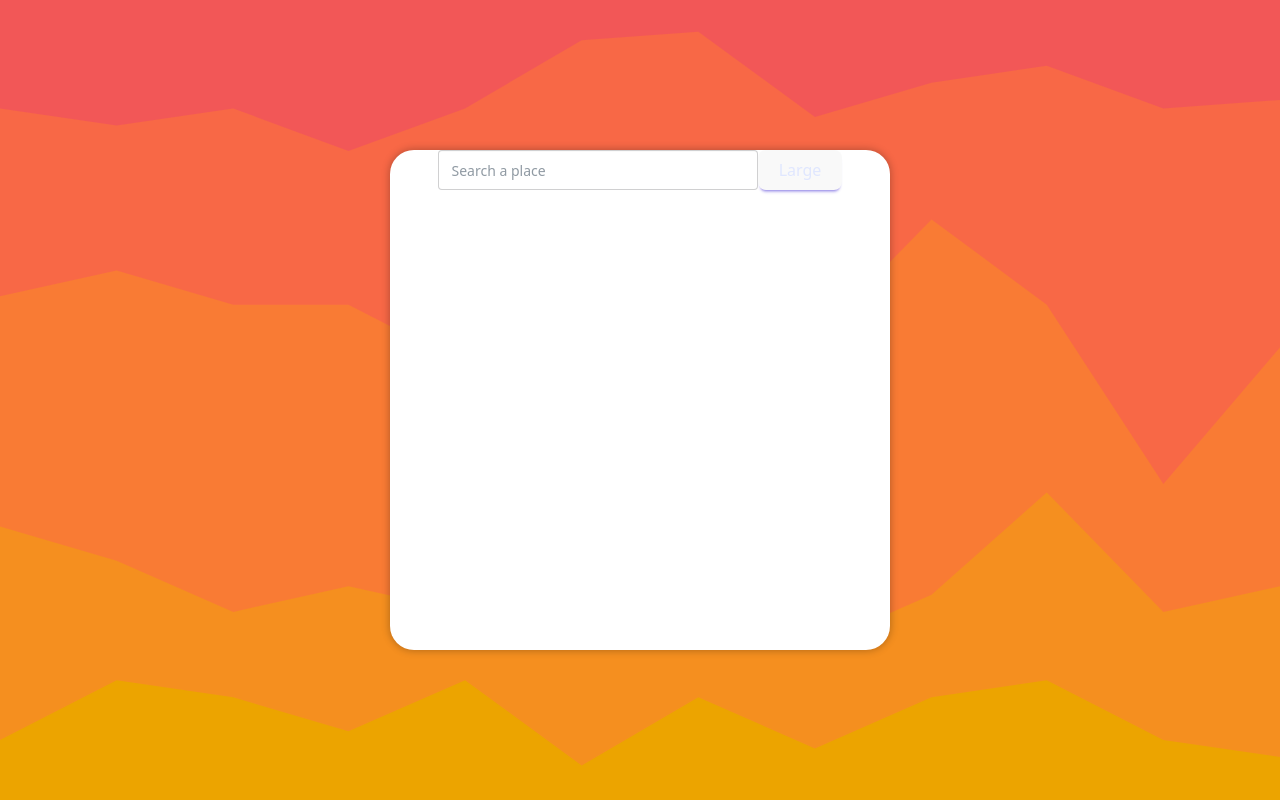
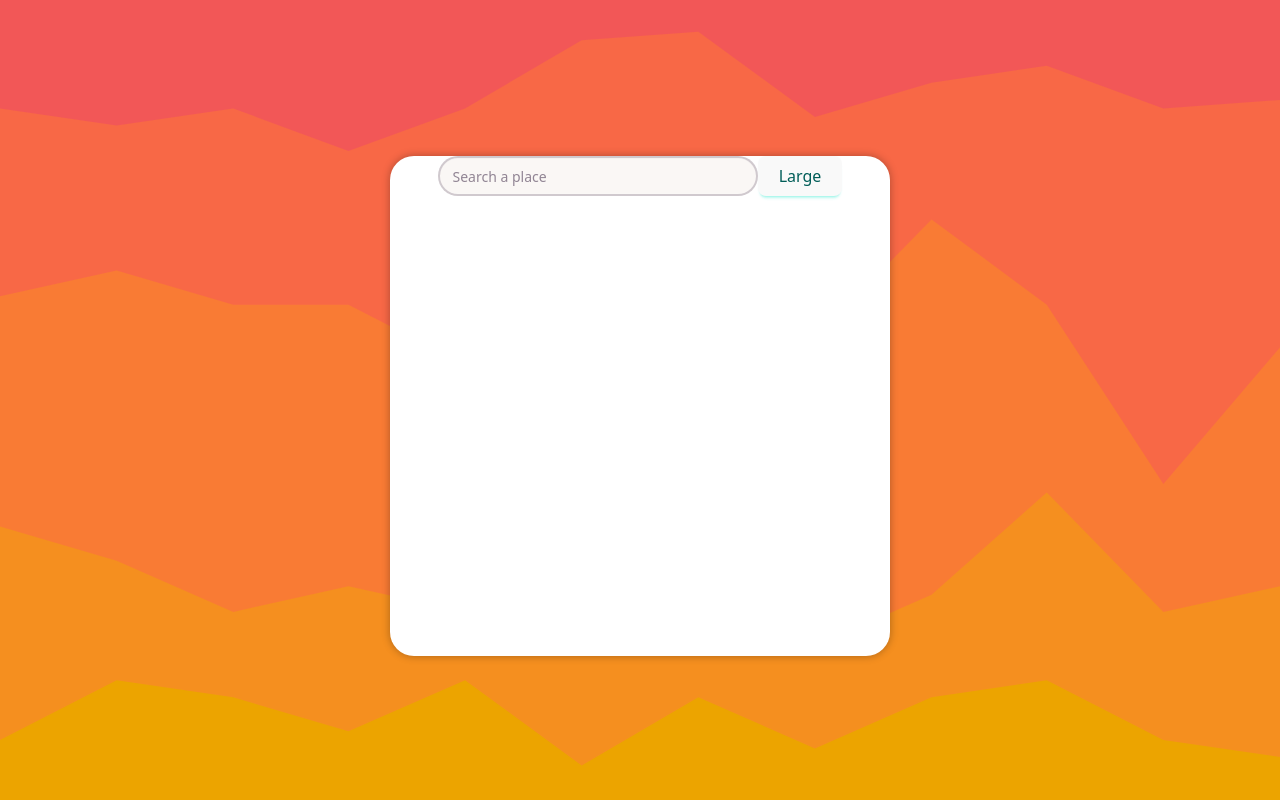
Before and after one commit to jiji1596/weather-app, a React (Vite) app: page / in a window 1280 px wide. Built offline with nearby package versions, Linux system fonts and the light colour scheme.

Commit message:
daisy ui not working

```diff
--- a/index.html
+++ b/index.html
@@ -1,13 +1,13 @@
 <!doctype html>
-<html lang="en">
+<html lang="en" >
   <head>
     <meta charset="UTF-8" />
     <link rel="icon" type="image/svg+xml" href="/vite.svg" />
     <meta name="viewport" content="width=device-width, initial-scale=1.0" />
-    <link href="/src/App.css" rel="stylesheet">
+    <link href="src/index.css" rel="stylesheet">
     <title>Vite + React</title>
   </head>
-  <body>
+  <body data-theme="cupcake">
     <div id="root"></div>
     <script type="module" src="/src/main.jsx"></script>
   </body>
--- a/src/App.css
+++ b/src/App.css
@@ -1,7 +1,7 @@
 @import "tailwindcss";
 @plugin "daisyui" {
-   themes: light --default
- }
+  themes: light, dark --prefersdark, cupcake --default;
+}
 
 #root {
   max-width: 1280px;
--- a/src/App.jsx
+++ b/src/App.jsx
@@ -3,6 +3,27 @@ import './App.css'
 
 function App() {
   const [searchQuery, setSearchQuery] = useState("");
+  const [data, setData] = useState(null);
+
+  function WeatherCard({ weather }) {
+  return (
+    <>
+    <h2 className="card-title text-xl">{weather.name}</h2>
+    <p className="text-4xl font-bold">{Math.round(weather.main.temp)}°C</p>
+    <div className="flex items-center gap-2">
+      <img
+        src={`https://openweathermap.org/img/wn/${weather.weather[0].icon}@2x.png`}
+        alt={weather.weather[0].description}
+        className="w-16 h-16"
+      />
+      <span className="capitalize">{weather.weather[0].description}</span>
+    </div>
+    <div className="text-sm mt-2 opacity-70">
+      Humidity: {weather.main.humidity}% • Wind: {weather.wind.speed} m/s
+    </div>
+    </>
+  );
+}
 
   function onChangeQuery(event) {
     setSearchQuery(event.currentTarget.value);
@@ -15,13 +36,16 @@ function App() {
     fetch(url)
       .then(resp => resp.json())
       .then((data) => {
-        console.log(data);
-      })
+        setData(data);
+      });
+
+    setSearchQuery("");
   }
 
   return (
     <>
-    <div className='search-container'>
+    <div className="search-container bg-base-100 shadow-xl">
+      <div className="mt-3 d-flex">
         <input type="text"
           value={searchQuery}
           placeholder='Search a place'
@@ -30,6 +54,10 @@ function App() {
           />
         <button className="btn btn-primary" onClick={getData}>Large</button>
       </div>
+      <div className="card-body items-center">
+      { data && < WeatherCard weather={data} />}
+        </div>
+      </div>
     </>
   )
 }
--- a/src/index.css
+++ b/src/index.css
@@ -1,4 +1,5 @@
 @import "tailwindcss";
+
 
 :root {
   font-family: system-ui, Avenir, Helvetica, Arial, sans-serif;
--- a/vite.config.js
+++ b/vite.config.js
@@ -7,6 +7,6 @@ import react from '@vitejs/plugin-react'
 export default defineConfig({
   plugins: [
     react(),
-    tailwindcss()
+    tailwindcss(),
   ],
 })
```
Lines whose indentation alone changed are shown as unchanged.
